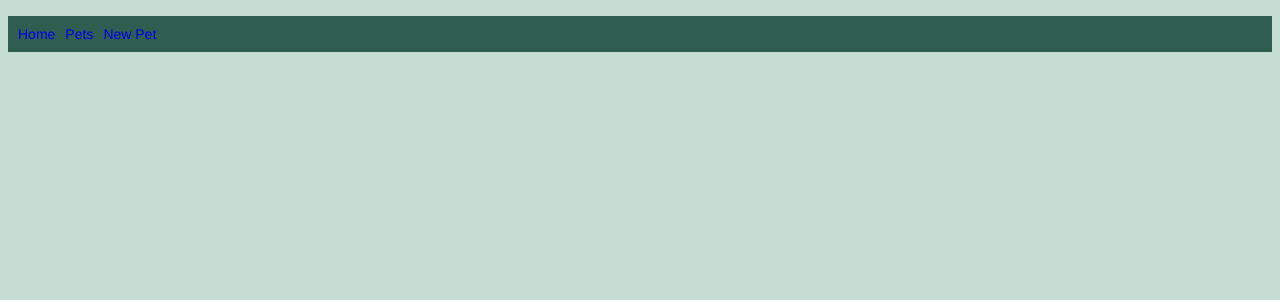
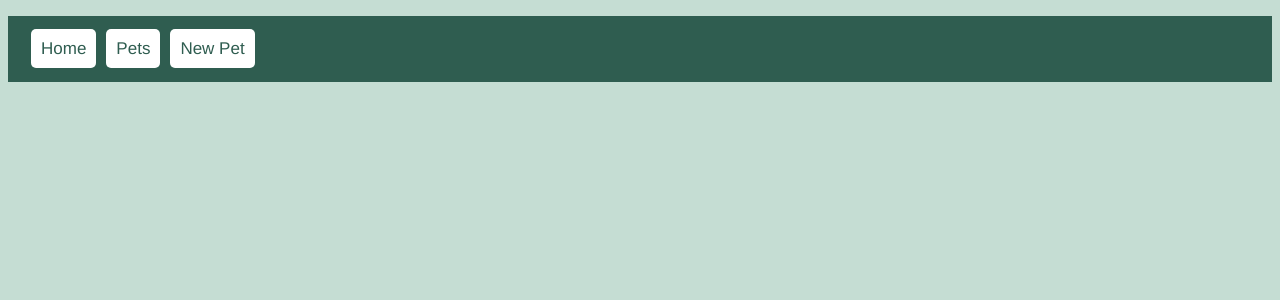
Before and after one commit to Andrej300/veterinary_project, a Flask app: page /pets in a window 1280 px wide. Shown: the top 300 px of the page. Run offline with Flask 2, Linux system fonts and the light colour scheme; data that the repository does not hold is empty; some libraries are stand-ins or nearby versions.

Commit message:
changed css 2

```diff
--- a/static/app_style.css
+++ b/static/app_style.css
@@ -1,6 +1,10 @@
 body{
     font-family: "Helvetica", arial, sans-serif; font-size: 16px;
     background-color:rgb(197, 221, 211)}
+    background-image: url('https://www.keysvillemobilevet.com/images/background.jpg');
+    background-repeat: no-repeat;
+    background-size: cover;
+}
 
 
 .pet {
@@ -23,15 +27,26 @@ body{
 
 .menu{
     display: flex;
-    padding: 10px;
+    justify-content: start;
+    padding: 23px;
     background-color: rgb(47, 93, 80);
-    color: white;}
+    color: white;
+
+}
 
 .menu li a{
+    background-color: white;
+    padding: 10px;
+    width: 30px;
+    height: 30px;
+    border-radius: 5px;
+    font-size: 17px;
+    color: rgb(47, 93, 80);;
     text-decoration: none;}
 
 .menu li a:visited{
-    color: white;}
+    background-color: rgb(197, 221, 211);
+    color: rgb(47, 93, 80);;}
 
 .menu li{
     padding-right: 10px;
@@ -51,37 +66,3 @@ body{
     background-image: url('https://www.keysvillemobilevet.com/images/background.jpg');
     background-repeat: no-repeat;
     background-size: cover;}
-
-
-
-
-/* .Pet name {
-    font-weight: bold;
-    margin-bottom: 0.5em;
-    margin-right: 0.3em;
-}
-
-.date_of_birth{
-    color: #2c3e5a;
-    font-size: 13px;
-    margin-left: 20px;
-}
-
-.Pet type {
-    margin-top: 10px;
-    margin-left: 2px;
-    font-size: 1.4em;
-    color: #aab8c2;
-}
-
-.owner_name i {
-    width: 80px;
-}
-
-.treatment_notes {
-    font-size: 100%;
-    width : 100%;
-    padding: 10px;
-    margin: 10px;
-    box-sizing: border-box;
-} */
```
